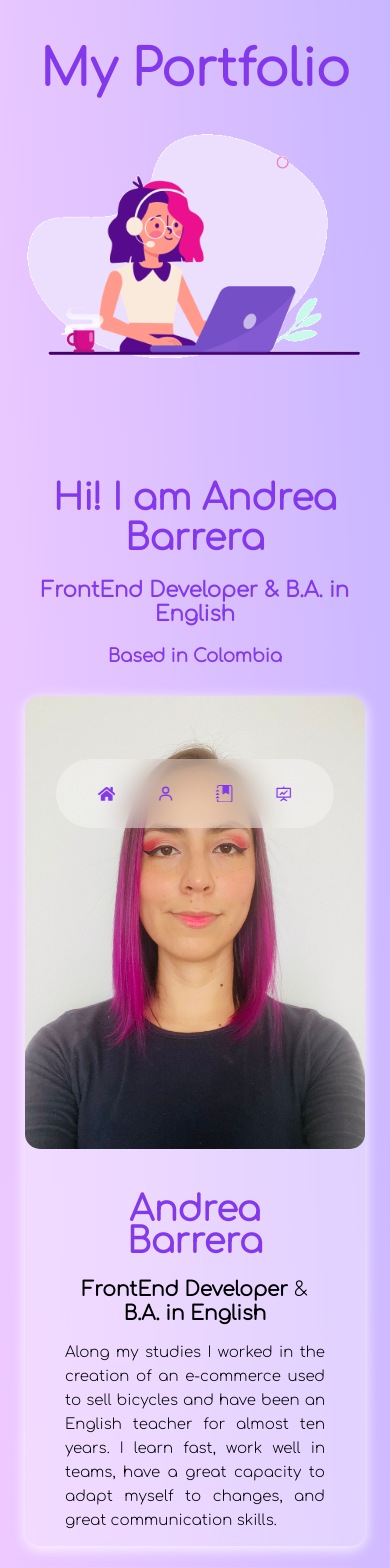
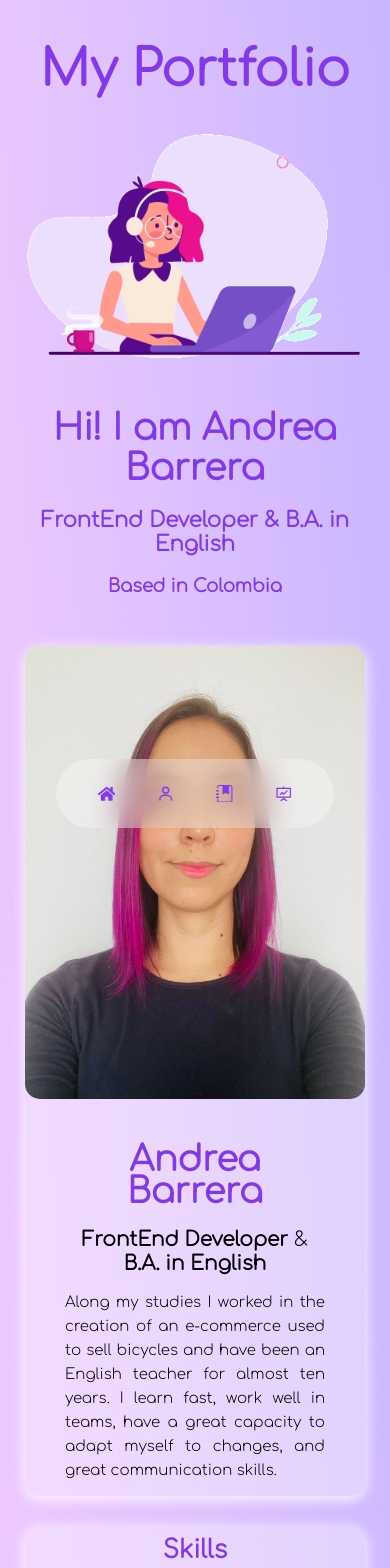
Before and after one commit to acarob/portfolio1, a React (Create React App) app: page / in a window 390 px wide. Shown: the top 1568 px of the page. Built offline with nearby package versions, Linux system fonts and the light colour scheme.

Commit message:
Organizing margins

```diff
--- a/src/App.css
+++ b/src/App.css
@@ -133,7 +133,8 @@ body {
     height: auto;
     grid-template-columns: 0;
     display: block;
-    margin: 20px auto;
+    margin: 0 auto;
+    padding-top: 20px;
   }
 
   .other-about {
--- a/src/stylesheets/Home.css
+++ b/src/stylesheets/Home.css
@@ -15,6 +15,7 @@
 @media screen and (max-width: 600px) {
   .title-container {
     text-align: center;
+    padding-top: 10px;
   }
 
   .home-container {
```
